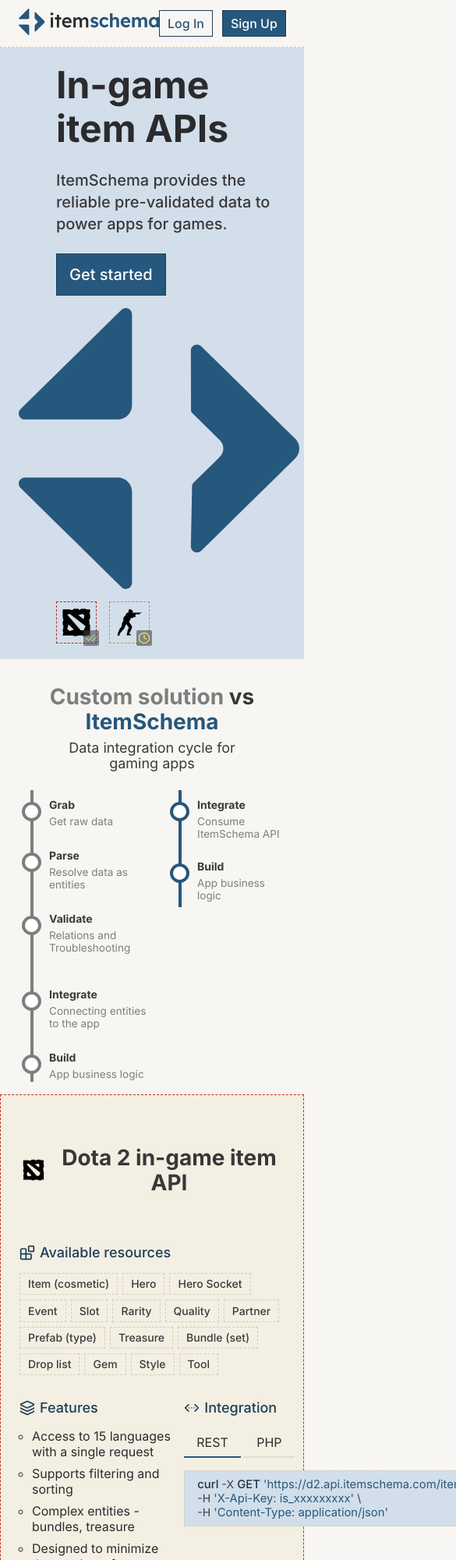
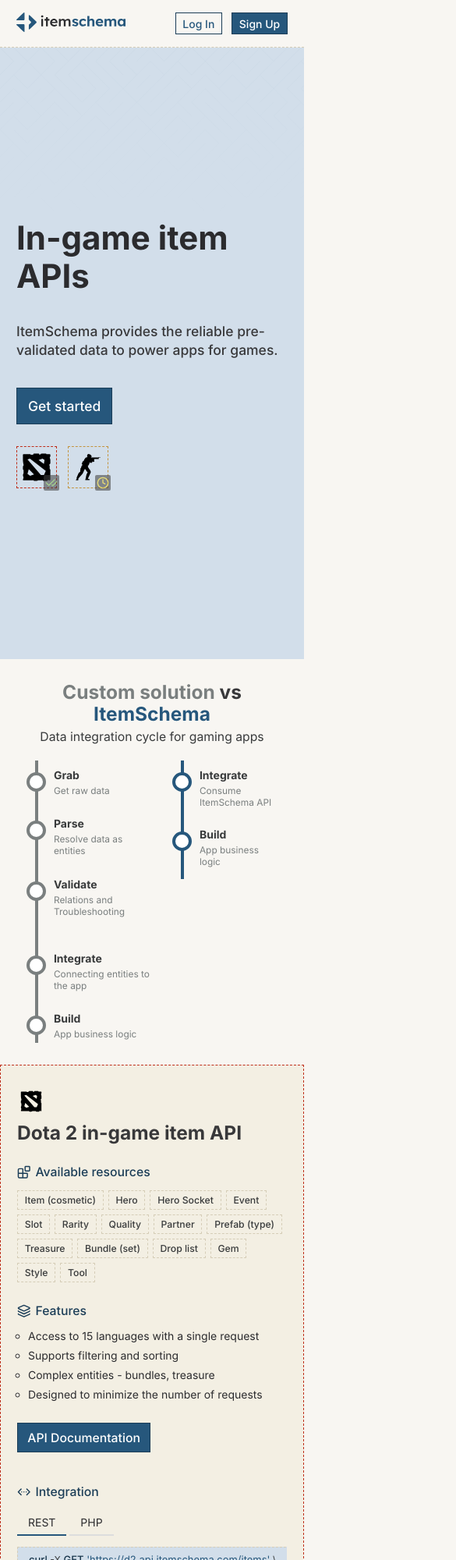
Before and after one commit to itemschema/itemschema.github.io, a website built with Parcel: page src/index.html in a window 390 px wide. Shown: the top 2000 px of the page at 78% size, 585 px wide, since content can reach past the window. Built offline with nearby package versions, Linux system fonts and the light colour scheme.

Commit message:
Responsive design.

```diff
--- a/src/index.html
+++ b/src/index.html
@@ -23,7 +23,7 @@
       <div class="header__container-left">
         <div class="logo-container">
           <a href="/">
-            <img src="./images/logo/item_schema_logo_full.svg" alt="ItemSchema logo full" width="180"/>
+            <img src="./images/logo/item_schema_logo_full.svg" alt="ItemSchema logo full" width="173" height="32"/>
           </a>
         </div>
       </div>
--- a/src/styles/components/_app-radio-tab.scss
+++ b/src/styles/components/_app-radio-tab.scss
@@ -9,7 +9,8 @@
   }
 
   .app-radio-tab__content {
-    padding: 1rem 0;
+    padding: 1rem 0 .5rem;
+    overflow: auto;
   }
 
   label {
--- a/src/styles/components/_syntax-highlighter.scss
+++ b/src/styles/components/_syntax-highlighter.scss
@@ -1,5 +1,6 @@
 .app-sh-container {
   padding: .5rem 1rem;
+  min-width: 360px;
   border: var(--border);
   background-color: var(--colors-primary-l800);
 }
--- a/src/styles/main.scss
+++ b/src/styles/main.scss
@@ -1,3 +1,6 @@
+@use 'grid_breakpoint' as *;
+@use 'sass:map';
+
 html {
   box-sizing: border-box;
   font-size: 16px;
@@ -7,6 +10,10 @@
   -moz-osx-font-smoothing: grayscale;
   -webkit-tap-highlight-color: rgba(0, 0, 0, 0);
   -webkit-text-size-adjust: 100%;
+
+  @media screen and (max-width: map.get($grid-breakpoints, 'md')) {
+    font-size: 14px;
+  }
 }
 
 html,
--- a/src/styles/sections/_pr-comp.scss
+++ b/src/styles/sections/_pr-comp.scss
@@ -1,4 +1,5 @@
-$break-point: 768px;
+@use '../grid_breakpoint' as *;
+@use 'sass:map';
 
 .pr-comp {
   padding: 2rem 0 1rem;
@@ -9,6 +10,16 @@
   padding: 0 2rem 1.5rem;
 }
 
+@media screen and (max-width: map.get($grid-breakpoints, 'md')) {
+  .pr-comp {
+    padding: 2rem 0;
+  }
+
+  .pr-comp__header {
+    padding: 0 0 1.5rem;
+  }
+}
+
 .pr-comp__header-sub {
   text-align: center;
   margin-top: .5rem;
@@ -17,18 +28,22 @@
   color: var(--colors-pangoro);
 }
 
-@media screen and (max-width: $break-point) {
+.pr-comp__container {
+  overflow: hidden;
+}
+
+@media screen and (max-width: map.get($grid-breakpoints, 'md')) {
   .pr-comp__container {
     display: flex;
     align-items: flex-start;
-    justify-content: space-between;
+    justify-content: space-evenly;
     gap: 1rem;
   }
 }
 
 // see - https://codepen.io/stollke/pen/ZGMoeL
 .comp__steps-section {
-  @media screen and (min-width: $break-point) {
+  @media screen and (min-width: map.get($grid-breakpoints, 'md')) {
     max-width: 60rem;
     margin: 50px auto;
     padding: 0 20px;
@@ -42,12 +57,12 @@
 }
 
 .comp__steps-timeline {
-  @media screen and (max-width: $break-point) {
+  @media screen and (max-width: map.get($grid-breakpoints, 'md')) {
     border-left: 4px solid var(--colors-primary);
     margin-left: 15px;
   }
 
-  @media screen and (min-width: $break-point) {
+  @media screen and (min-width: map.get($grid-breakpoints, 'md')) {
     border-top: 4px solid var(--colors-primary);
     padding-top: 20px;
     margin-top: 40px;
@@ -68,11 +83,11 @@
 
 #item_schema__solution .steps-one,
 #item_schema__solution .steps-two {
-  @media screen and (max-width: $break-point) {
+  @media screen and (max-width: map.get($grid-breakpoints, 'md')) {
     margin-left: -25px;
   }
 
-  @media screen and (min-width: $break-point) {
+  @media screen and (min-width: map.get($grid-breakpoints, 'md')) {
     float: left;
     width: 33%;
     margin-top: -50px;
@@ -84,11 +99,11 @@
 #no__solution .steps-two-one,
 #no__solution .steps-two-two,
 #no__solution .steps-three {
-  @media screen and (max-width: $break-point) {
+  @media screen and (max-width: map.get($grid-breakpoints, 'md')) {
     margin-left: -25px;
   }
 
-  @media screen and (min-width: $break-point) {
+  @media screen and (min-width: map.get($grid-breakpoints, 'md')) {
     float: left;
     width: 20%;
     margin-top: -50px;
@@ -96,30 +111,30 @@
 }
 
 #item_schema__solution .steps-one {
-  @media screen and (max-width: $break-point) {
+  @media screen and (max-width: map.get($grid-breakpoints, 'md')) {
     padding-bottom: 15px;
   }
 }
 
 #item_schema__solution .steps-two {
-  @media screen and (max-width: $break-point) {
+  @media screen and (max-width: map.get($grid-breakpoints, 'md')) {
     padding-bottom: 140px;
   }
 }
 
 #item_schema__solution .steps-one {
-  @media screen and (min-width: $break-point) {
+  @media screen and (min-width: map.get($grid-breakpoints, 'md')) {
     margin-left: -16.65%;
     margin-right: 16.65%;
   }
 }
 
 #item_schema__solution .steps-two {
-  @media screen and (max-width: $break-point) {
+  @media screen and (max-width: map.get($grid-breakpoints, 'md')) {
     margin-bottom: -100%;
   }
 
-  @media screen and (min-width: $break-point) {
+  @media screen and (min-width: map.get($grid-breakpoints, 'md')) {
     margin-left: 50%;
     margin-right: -16.65%;
   }
@@ -129,41 +144,41 @@
 #no__solution .steps-two,
 #no__solution .steps-two-one,
 #no__solution .steps-two-two {
-  @media screen and (max-width: $break-point) {
+  @media screen and (max-width: map.get($grid-breakpoints, 'md')) {
     padding-bottom: 16.8px;
   }
 }
 
 #no__solution .steps-two-two {
-  @media screen and (max-width: $break-point) {
+  @media screen and (max-width: map.get($grid-breakpoints, 'md')) {
     padding-top: 16.8px;
   }
 }
 
 #no__solution .steps-one {
-  @media screen and (min-width: $break-point) {
+  @media screen and (min-width: map.get($grid-breakpoints, 'md')) {
     margin-left: -9.65%;
   }
 }
 
 #no__solution .steps-two {
-  @media screen and (min-width: $break-point) {
+  @media screen and (min-width: map.get($grid-breakpoints, 'md')) {
     margin-left: 4.65%;
     margin-right: 4.65%;
   }
 }
 
 #no__solution .steps-two-one {
-  @media screen and (min-width: $break-point) {
+  @media screen and (min-width: map.get($grid-breakpoints, 'md')) {
     margin-right: 4.65%;
   }
 }
 
 #no__solution .steps-three {
-  @media screen and (max-width: $break-point) {
+  @media screen and (max-width: map.get($grid-breakpoints, 'md')) {
     margin-bottom: -100%;
   }
-  @media screen and (min-width: $break-point) {
+  @media screen and (min-width: map.get($grid-breakpoints, 'md')) {
     margin-left: 4.65%;
     margin-right: -18.65%;
   }
@@ -178,7 +193,7 @@
   border-radius: 50%;
   background: #fff;
 
-  @media screen and (max-width: $break-point) {
+  @media screen and (max-width: map.get($grid-breakpoints, 'md')) {
     float: left;
     margin-right: 10px;
     margin-left: 10px;
@@ -196,12 +211,12 @@
 
 .comp__steps-name {
   @extend .section-header;
-  @media screen and (max-width: $break-point) {
+  @media screen and (max-width: map.get($grid-breakpoints, 'md')) {
     display: inline-block;
     margin-top: 10px;
   }
 
-  @media screen and (min-width: $break-point) {
+  @media screen and (min-width: map.get($grid-breakpoints, 'md')) {
     text-align: center;
   }
 }
@@ -212,7 +227,7 @@
   font-size: .85rem;
   margin-top: 4px;
 
-  @media screen and (min-width: $break-point) {
+  @media screen and (min-width: map.get($grid-breakpoints, 'md')) {
     text-align: center;
   }
 }
--- a/src/styles/sections/_pr-cta.scss
+++ b/src/styles/sections/_pr-cta.scss
@@ -1,3 +1,6 @@
+@use '../grid_breakpoint' as *;
+@use 'sass:map';
+
 .pr-cta {
   padding: 3rem 0;
   background-color: var(--colors-primary-l800);
@@ -7,6 +10,10 @@
   display: flex;
   align-items: center;
   gap: 2rem;
+
+  @media screen and (max-width: map.get($grid-breakpoints, 'md')) {
+    flex-direction: column;
+  }
 }
 
 .pr-cta-left {
--- a/src/styles/sections/_pr-feature.scss
+++ b/src/styles/sections/_pr-feature.scss
@@ -1,3 +1,6 @@
+@use '../grid_breakpoint' as *;
+@use 'sass:map';
+
 .pr-features {
   .app-container {
     padding: 4rem 1.5rem;
@@ -12,6 +15,11 @@
   display: flex;
   align-items: flex-start;
   gap: 10px;
+
+  @media screen and (max-width: map.get($grid-breakpoints, 'lg')) {
+    flex-direction: column;
+    align-items: initial;
+  }
 }
 
 .pr-features__item {
--- a/src/styles/sections/_pr-game.scss
+++ b/src/styles/sections/_pr-game.scss
@@ -1,3 +1,7 @@
+@use '../grid_breakpoint' as *;
+@use 'sass:map';
+
+
 .pr-game {
   .app-container {
     padding: 4rem 1.5rem;
@@ -29,8 +33,28 @@
   padding: 0 0 4rem;
 }
 
-.pr-game__top {
-  //border-bottom: 1px dashed var(--color-game-d2);
+@media screen and (max-width: map.get($grid-breakpoints, 'md')) {
+  .pr-game {
+    .app-container {
+      padding: 2rem 1.5rem;
+    }
+  }
+
+  .pr-game__header {
+    padding: 0 0 2rem;
+  }
+}
+
+@media screen and (max-width: map.get($grid-breakpoints, 'sm')) {
+  .pr-game__header {
+    display: flex;
+    flex-direction: column;
+    align-items: flex-start;
+
+    h2 {
+      text-align: left;
+    }
+  }
 }
 
 .pr-game__middle {
@@ -43,6 +67,19 @@
 .pr-game__middle-r {
   flex: 1;
   padding: 2rem 0;
+}
+
+@media screen and (max-width: map.get($grid-breakpoints, 'lg')) {
+  .pr-game__middle {
+    flex-direction: column;
+    align-items: initial;
+    margin-top: 1rem;
+  }
+
+  .pr-game__middle-l,
+  .pr-game__middle-r {
+    padding: 1rem 0;
+  }
 }
 
 .pr-game__feature-list {
--- a/src/styles/sections/_pr-hero.scss
+++ b/src/styles/sections/_pr-hero.scss
@@ -1,3 +1,6 @@
+@use '../grid_breakpoint' as *;
+@use 'sass:map';
+
 .pr-hero {
   height: calc(100vh - var(--header-height));
   padding: 2rem 0;
@@ -29,9 +32,8 @@
   align-items: center;
   justify-content: space-between;
   flex-wrap: wrap;
-  gap: 1rem;
+  gap: 2rem;
   padding: 3rem 0;
-  //border: dashed 1px var(--colors-primary-l200);
   width: 100%;
 }
 
@@ -49,6 +51,13 @@
   justify-content: center;
   flex: 1;
   margin-right: auto;
+
+  @media screen and (max-width: map.get($grid-breakpoints, 'lg')) {
+    img {
+      width: 320px;
+      height: 320px;
+    }
+  }
 }
 
 .pr-hero__footer {
@@ -72,3 +81,20 @@
   font-size: 1.25rem;
   line-height: 1.75rem;
 }
+
+@media screen and (max-width: map.get($grid-breakpoints, 'md')) {
+  .pr-hero__left {
+    gap: 2.5rem;
+  }
+
+  .pr-hero__right {
+    display: none;
+  }
+}
+
+@media screen and (max-width: map.get($grid-breakpoints, 'sm')) {
+  .pr-hero__left,
+  .pr-hero__footer {
+    padding-left: 0;
+  }
+}
--- a/src/styles/semantic/_footer.scss
+++ b/src/styles/semantic/_footer.scss
@@ -1,3 +1,6 @@
+@use '../grid_breakpoint' as *;
+@use 'sass:map';
+
 .app__footer {
   border-top: var(--border);
   background-color: var(--colors-bg-surface);
@@ -26,6 +29,7 @@
     color: var(--colors-zekrom);
     font-size: .875rem;
     line-height: 1rem;
+    white-space: nowrap;
   }
 
   .lucide {
@@ -54,3 +58,24 @@
   line-height: .75rem;
   color: var(--colors-pecharm);
 }
+
+@media screen and (max-width: map.get($grid-breakpoints, 'md')) {
+  .footer__container {
+    flex-direction: column-reverse;
+    align-items: initial;
+  }
+
+  .footer__container-right {
+    padding: 0;
+    gap: 1.5rem;
+  }
+}
+
+@media screen and (max-width: map.get($grid-breakpoints, 'sm')) {
+  .footer__container-right {
+    flex-direction: column;
+    align-items: initial;
+    margin-left: 0;
+    text-align: center;
+  }
+}
--- a/src/styles/semantic/_header.scss
+++ b/src/styles/semantic/_header.scss
@@ -15,3 +15,12 @@
   align-items: center;
   gap: 12px;
 }
+
+@media screen and (max-width: 400px) {
+  .logo-container {
+    img {
+      width: 140px;
+      height: auto;
+    }
+  }
+}
```
Also changed, not shown: src/privacy-policy.html (+1 -1 lines), src/terms-of-service.html (+1 -1 lines).
